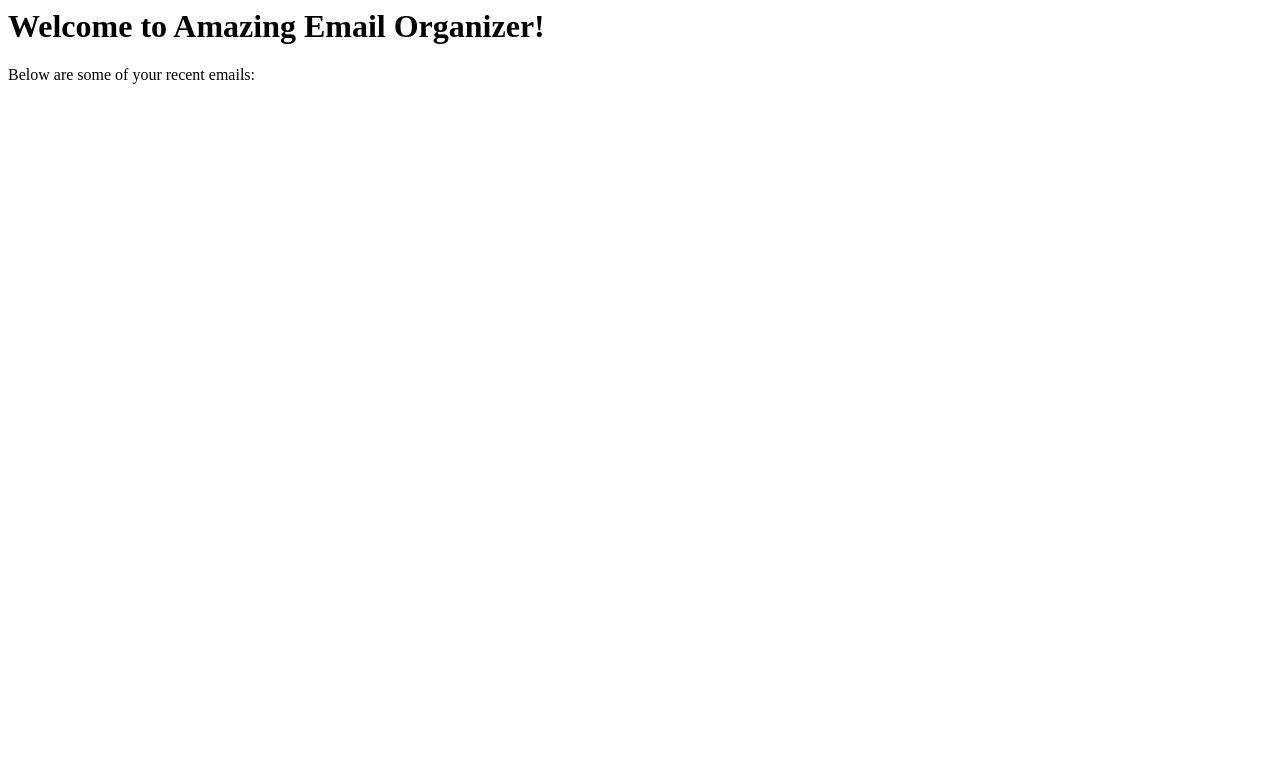
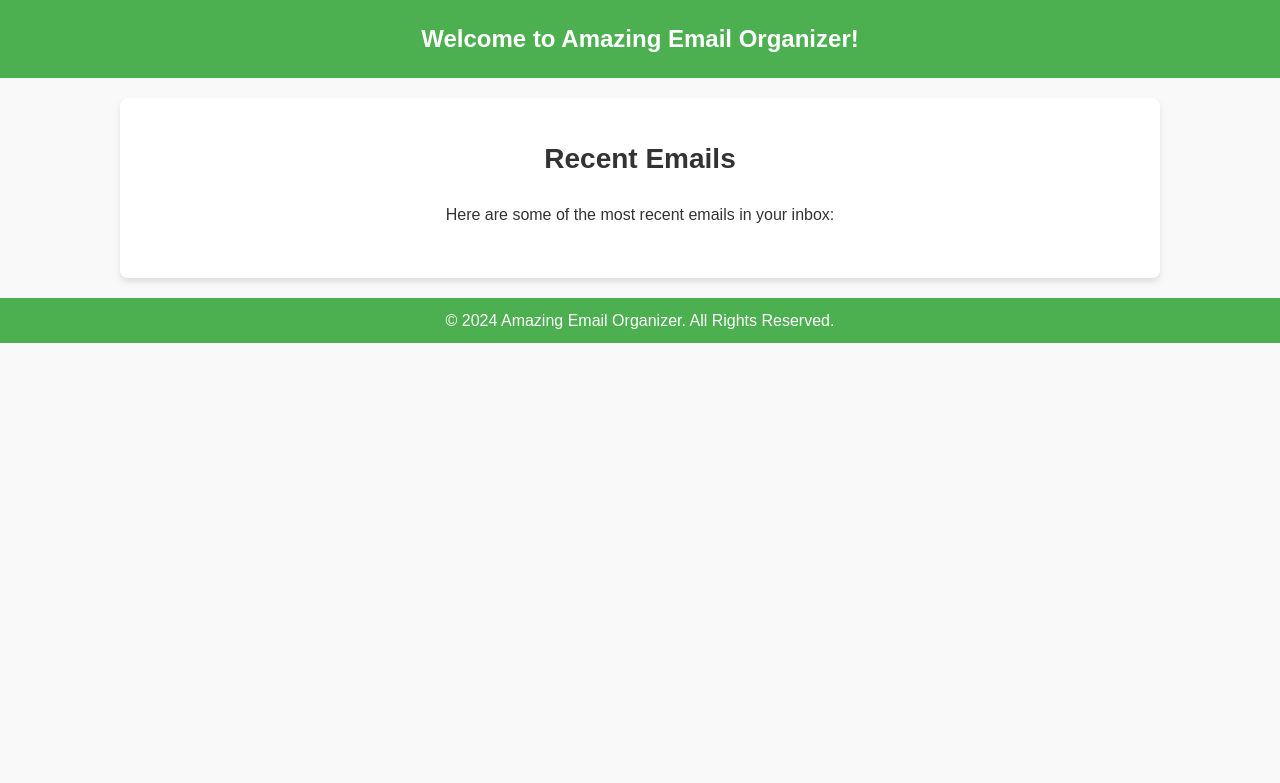
Before and after one commit to PhucGiaNguyen99/GMailCopilot, a Flask app: page /welcome in a window 1280 px wide. Shown: the top 783 px of the page. Run offline with Flask 3, Linux system fonts and the light colour scheme; parts of the project's set-up code (start-up, migrations or seed data) failed here and were passed over.

Commit message:
Improved the readability of the Welcome page.

```diff
--- a/flask-backend/templates/welcome.html
+++ b/flask-backend/templates/welcome.html
@@ -1,25 +1,119 @@
-<html>
+<!DOCTYPE html>
+<html lang="en">
 
 <head>
     <meta charset="UTF-8">
     <meta name="viewport" content="width=device-width, initial-scale=1.0">
-    <title>Welcome to Email Organizer</title>
+    <title>Welcome to Amazing Email Organizer</title>
+    <style>
+        body {
+            font-family: Arial, sans-serif;
+            line-height: 1.6;
+            margin: 0;
+            padding: 0;
+            background-color: #f9f9f9;
+            color: #333;
+        }
+
+        header {
+            background-color: #4caf50;
+            color: white;
+            padding: 20px 10px;
+            text-align: center;
+            font-size: 24px;
+            font-weight: bold;
+        }
+
+        main {
+            max-width: 1000px;
+            margin: 20px auto;
+            background: white;
+            border-radius: 8px;
+            box-shadow: 0 4px 6px rgba(0, 0, 0, 0.1);
+            padding: 20px;
+        }
+
+        h1 {
+            color: #333;
+            font-size: 28px;
+            text-align: center;
+            margin-bottom: 20px;
+        }
+
+        p {
+            text-align: center;
+            margin-bottom: 30px;
+        }
+
+        .email-grid {
+            display: grid;
+            grid-template-columns: repeat(auto-fit, minmax(250px, 1fr));
+            gap: 20px;
+        }
+
+        .email-card {
+            background: #f4f4f4;
+            border-radius: 8px;
+            padding: 15px;
+            box-shadow: 0 2px 4px rgba(0, 0, 0, 0.1);
+            display: flex;
+            flex-direction: column;
+            justify-content: space-between;
+        }
+
+        .email-card strong {
+            color: #4caf50;
+            font-size: 14px;
+        }
+
+        .email-card .subject {
+            font-size: 18px;
+            font-weight: bold;
+            color: #333;
+            margin-bottom: 10px;
+        }
+
+        .email-card .sender,
+        .email-card .snippet {
+            font-size: 14px;
+            color: #555;
+        }
+
+        .email-card .snippet {
+            font-style: italic;
+            margin-top: 5px;
+        }
+
+        footer {
+            text-align: center;
+            padding: 10px 0;
+            background: #4caf50;
+            color: white;
+            margin-top: 20px;
+        }
+    </style>
 </head>
 
 <body>
-    <h1>Welcome to Amazing Email Organizer!</h1>
-    <p>Below are some of your recent emails:</p>
-
-    <ul>
-        {% for email in emails %}
-        <li>
-            <strong>Subject:</strong> {{ email.subject }}<br>
-            <strong>Sender:</strong> {{ email.sender }}<br>
-            <strong>Snippet:</strong> {{ email.snippet }}<br>
-            <hr>
-        </li>
-        {% endfor %}
-    </ul>
+    <header>
+        Welcome to Amazing Email Organizer!
+    </header>
+    <main>
+        <h1>Recent Emails</h1>
+        <p>Here are some of the most recent emails in your inbox:</p>
+        <div class="email-grid">
+            {% for email in emails %}
+            <div class="email-card">
+                <div class="subject">{{ email.subject }}</div>
+                <div class="sender"><strong>Sender:</strong> {{ email.sender }}</div>
+                <div class="snippet"><strong>Snippet:</strong> {{ email.snippet }}</div>
+            </div>
+            {% endfor %}
+        </div>
+    </main>
+    <footer>
+        © 2024 Amazing Email Organizer. All Rights Reserved.
+    </footer>
 </body>
 
 </html>
```
